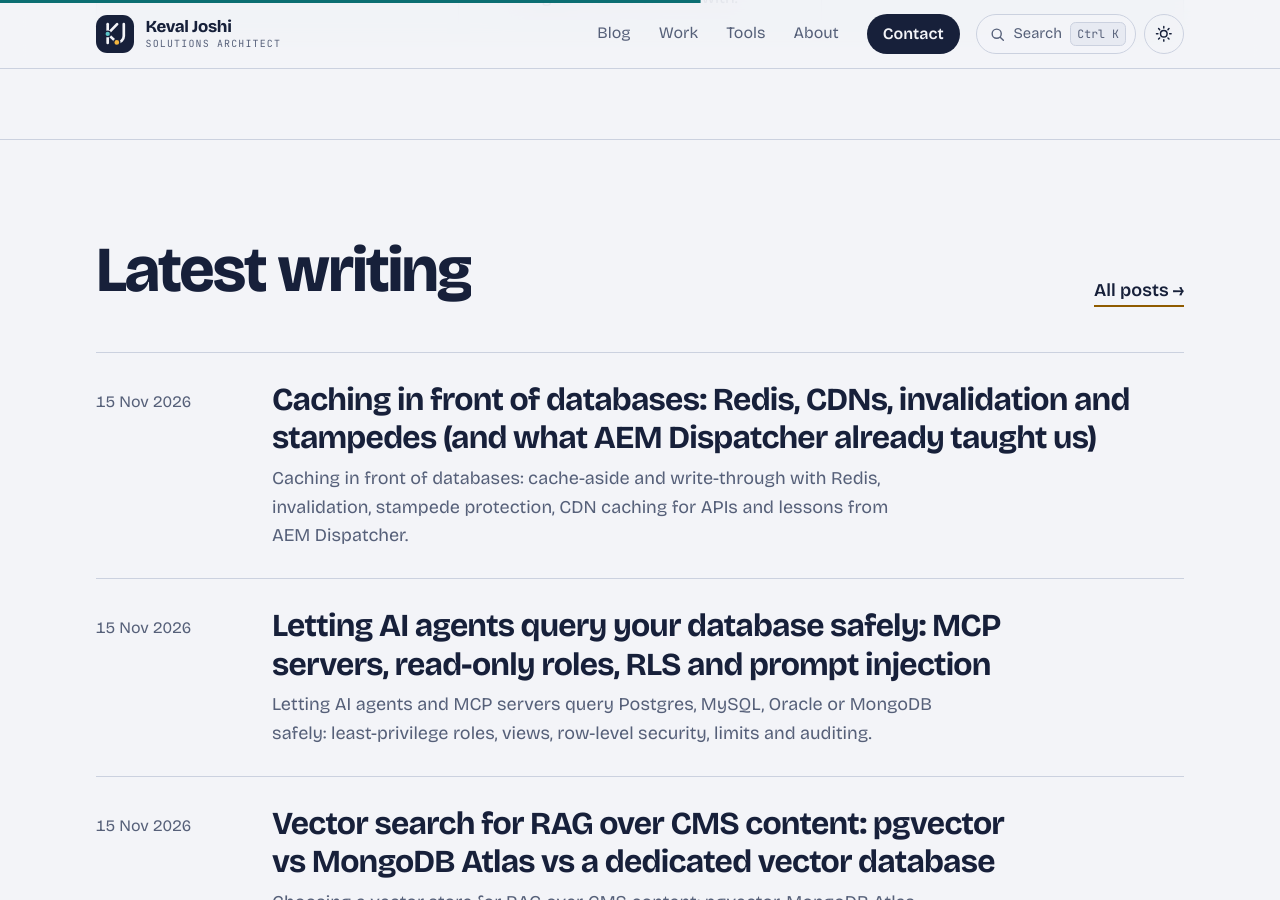
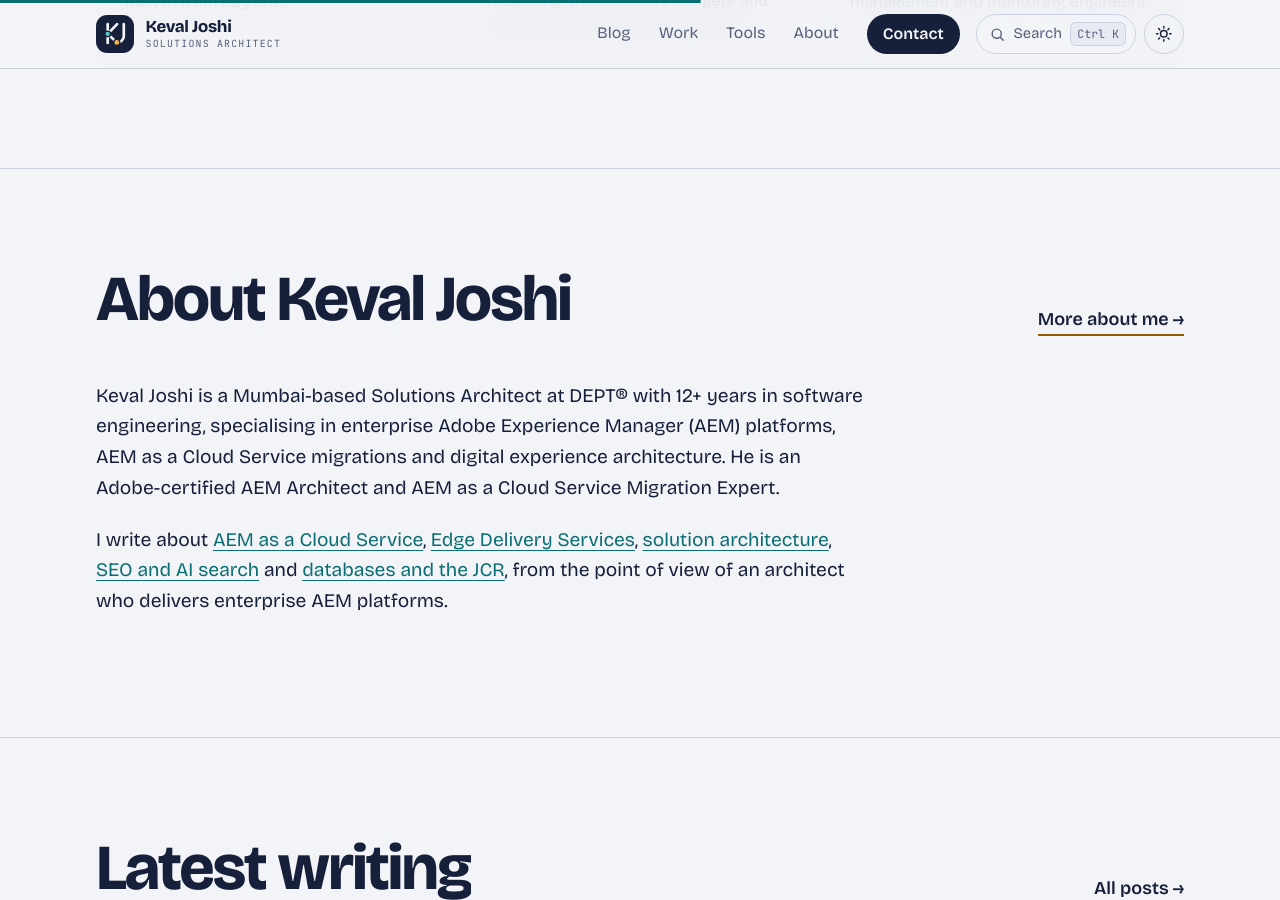
Before and after one commit to iamkevaljoshi/iamkevaljoshi.github.io, a Jekyll site: the page built from index.html, in a window 1280 px wide and 900 px high, scrolled down 1711 px. Built offline with Jekyll 4.4.1, drawn with Linux system fonts in a browser that asks for light colours; some of the changed text lies outside the part shown.

Commit message:
SEO/GEO: name as homepage H1, richer Person/Organization schema, expanded FAQ
- Homepage H1 is now 'Keval Joshi' (was the tagline); title and description
  mention DEPT, Adobe-certified AEM Architect, AEMaaCS and EDS
- Quotable 'About Keval Joshi' block on the homepage linking every category
- Person schema: givenName/familyName, hasOccupation, DEPT Organization node;
  BlogPosting author carries name, url and jobTitle
- knowsAbout and FAQ cover AEM architecture, JCR/Oak, databases, SEO/GEO

Co-Authored-By: Claude Opus 5.5 <noreply@anthropic.com>

```diff
--- a/_data/profile.yml
+++ b/_data/profile.yml
@@ -29,7 +29,7 @@ employer: { name: "DEPT®", url: "https://www.deptagency.com" }
 summary: "Keval Joshi is a Mumbai-based Solutions Architect at DEPT® with 12+ years in software engineering, specialising in enterprise Adobe Experience Manager (AEM) platforms, AEM as a Cloud Service migrations and digital experience architecture. He is an Adobe-certified AEM Architect and AEM as a Cloud Service Migration Expert."
 
 tagline: "Solutions Architect for enterprise Adobe Experience Manager platforms."
-intro: "I design and deliver AEM-based digital experience platforms for enterprise brands, from AEM as a Cloud Service migrations to integration architecture, with clear trade-offs and platforms teams can actually run."
+intro: "I'm an Adobe-certified AEM Architect. I design and deliver AEM-based digital experience platforms for enterprise brands, from AEM as a Cloud Service migrations to integration architecture, with clear trade-offs and platforms teams can actually run."
 
 knows_about:
   - Adobe Experience Manager
@@ -43,6 +43,18 @@ knows_about:
   - System integration
   - Cloud migration
   - Scaled Agile Framework
+  - Adobe Experience Manager architecture
+  - AEM as a Cloud Service migration
+  - Universal Editor
+  - Dispatcher and CDN caching
+  - Java Content Repository (JCR)
+  - Apache Jackrabbit Oak
+  - MySQL
+  - PostgreSQL
+  - Oracle Database
+  - MongoDB
+  - Technical SEO
+  - Generative engine optimisation (GEO)
 
 about:
   - "Most of my career has been spent on enterprise web and CMS platforms built on Adobe Experience Manager: first as an engineer, then as an architect at Tekno Point, and now at DEPT®, where I translate business requirements into technical architecture, implementation plans and integration designs for enterprise clients."
@@ -183,7 +195,7 @@ skills:
   - group: Delivery
     items: ["SAFe Agile", "ITIL", "[Estimation]", "[Mentoring]"]
   - group: Engineering
-    items: ["[Language]", "[Framework]", "[Databases]", "[Testing]"]
+    items: ["[Language]", "[Framework]", "MySQL", "PostgreSQL", "Oracle Database", "MongoDB", "JCR / Apache Jackrabbit Oak", "[Testing]"]
 
 # Case studies live in _work/ as Markdown files (one page each). See README.md.
 
@@ -197,5 +209,13 @@ faq:
     a: "Adobe Certified Expert: AEM as a Cloud Service Migration; Adobe Certified Professional: AEM Digital Librarian; Adobe AEM 6 Architect; Adobe AEM 6 Developer; Certified SAFe® 6 Agilist; and ITIL V3 Foundation."
   - q: "How much experience does Keval Joshi have?"
     a: "More than 12 years in software engineering since 2014, including over seven years as a solutions architect at Tekno Point and DEPT®."
+  - q: "Which company does Keval Joshi work for?"
+    a: "Keval Joshi has been a Solutions Architect at DEPT®, the digital agency, since April 2024, working from Mumbai on Adobe Experience Manager platforms for enterprise clients. Before DEPT® he was a Software Solutions Architect at Tekno Point from 2019 to 2024."
+  - q: "Is Keval Joshi a certified AEM Architect?"
+    a: "Yes. Keval Joshi holds the Adobe AEM 6 Architect certification and the Adobe Certified Expert: AEM as a Cloud Service Migration credential, as well as Adobe AEM 6 Developer and AEM Digital Librarian certifications."
+  - q: "What AEM work does Keval Joshi do?"
+    a: "AEM as a Cloud Service migrations from AEM 6.5 and Managed Services, new AEM Sites and Edge Delivery Services builds, Universal Editor and authoring design, Dispatcher and CDN configuration, integration architecture, estimation and independent architecture reviews."
+  - q: "What does Keval Joshi write about?"
+    a: "Practical articles on AEM as a Cloud Service, Edge Delivery Services, solution architecture, technical SEO and generative engine optimisation (GEO), personalisation, and databases including the JCR, Oak, MySQL, PostgreSQL, Oracle and MongoDB."
   - q: "Where is Keval Joshi based?"
     a: "Mumbai, Maharashtra, India."
--- a/_includes/schema.html
+++ b/_includes/schema.html
@@ -19,7 +21,13 @@
       {%- endunless %}
       "address": { "@type": "PostalAddress", "addressLocality": {{ p.city | jsonify }}, "addressRegion": {{ p.region | jsonify }}, "addressCountry": {{ p.country | jsonify }} },
       "homeLocation": { "@type": "Place", "name": {{ p.location | jsonify }} },
-      "worksFor": { "@type": "Organization", "name": {{ p.employer.name | jsonify }}, "url": {{ p.employer.url | jsonify }} },
+      "worksFor": { "@id": "{{ home }}#employer" },
+      "hasOccupation": {
+        "@type": "Occupation",
+        "name": "Solutions Architect, Adobe Experience Manager (AEM)",
+        "occupationLocation": { "@type": "City", "name": {{ p.city | jsonify }} },
+        "skills": {{ p.knows_about | join: ', ' | jsonify }}
+      },
       "alumniOf": [
         {%- assign degrees = p.education | where: "degree", true -%}
         {%- for e in degrees %}
@@ -44,6 +52,13 @@
       "sameAs": [{{ p.linkedin | jsonify }}, {{ p.github | jsonify }}]
     },
     {
+      "@type": "Organization",
+      "@id": "{{ home }}#employer",
+      "name": {{ p.employer.name | jsonify }},
+      "alternateName": "DEPT",
+      "url": {{ p.employer.url | jsonify }}
+    },
+    {
       "@type": "WebSite",
       "@id": "{{ home }}#website",
       "url": "{{ home }}",
--- a/index.html
+++ b/index.html
@@ -1,7 +1,7 @@
 ---
 layout: default
-seo_title: "Keval Joshi – AEM Solutions Architect in Mumbai, India"
-description: Keval Joshi is a Mumbai-based Solutions Architect at DEPT®, specialising in Adobe Experience Manager (AEM) platforms and AEM Cloud Service migrations.
+seo_title: "Keval Joshi – AEM Solutions Architect at DEPT®, Mumbai"
+description: "Keval Joshi is an Adobe-certified AEM Architect and Solutions Architect at DEPT® in Mumbai, specialising in AEM as a Cloud Service, Edge Delivery Services and migrations."
 ---
 {%- assign p = site.data.profile -%}
 {%- assign cases = site.work | where_exp: "c", "c.draft != true" -%}
@@ -10,8 +10,8 @@ description: Keval Joshi is a Mumbai-based Solutions Architect at DEPT®, specia
   <div class="wrap hero-grid">
     <div class="hero-copy">
       <p class="eyebrow hero-id"><a href="{{ '/about/' | relative_url }}" data-track="hero-about">{%- if p.photo != "" %}<img src="{{ p.photo | relative_url }}" alt="" width="44" height="44">{% endif %}<span>{{ p.title }} · {{ p.location }}</span></a></p>
-      <p class="hero-name" data-split>{{ p.name }}</p>
-      <h1 class="tagline">{{ p.tagline | replace: 'Adobe Experience Manager', '<span class="grad-text">Adobe Experience Manager</span>' }}</h1>
+      <h1 class="hero-name" data-split>{{ p.name }}</h1>
+      <p class="tagline">{{ p.tagline | replace: 'Adobe Experience Manager', '<span class="grad-text">Adobe Experience Manager</span>' }}</p>
       <p class="intro">{{ p.intro }}</p>
       <div class="cta-row">
         <a class="btn solid" href="{{ '/contact/' | relative_url }}" data-track="hero-contact">Discuss your AEM project</a>
@@ -76,6 +76,14 @@ description: Keval Joshi is a Mumbai-based Solutions Architect at DEPT®, specia
 </section>
 {%- endif %}
 {%- if site.posts.size > 0 %}
+<section class="block" data-section="about-summary">
+  <div class="wrap">
+    <div class="sec-head"><h2 data-split>About Keval Joshi</h2><a class="more" href="{{ '/about/' | relative_url }}">More about me →</a></div>
+    <p class="about-text">{{ p.summary }}</p>
+    <p class="about-text">I write about <a href="{{ '/blog/category/aem-cloud-service/' | relative_url }}">AEM as a Cloud Service</a>, <a href="{{ '/blog/category/edge-delivery-services/' | relative_url }}">Edge Delivery Services</a>, <a href="{{ '/blog/category/architecture/' | relative_url }}">solution architecture</a>, <a href="{{ '/blog/category/seo-ai-search/' | relative_url }}">SEO and AI search</a> and <a href="{{ '/blog/category/databases/' | relative_url }}">databases and the JCR</a>, from the point of view of an architect who delivers enterprise AEM platforms.</p>
+  </div>
+</section>
+
 <section class="block" data-section="writing">
   <div class="wrap">
     <div class="sec-head">
```
Also changed, not shown: other parts of _includes/schema.html (+4 -2 lines).
